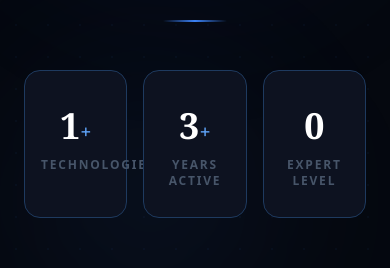
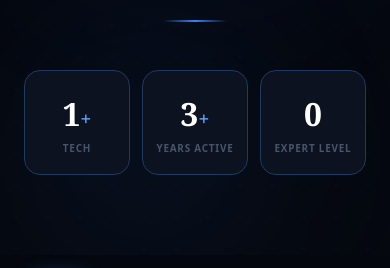
Before and after one commit to mahmudpial/portfolio_and_blog_app_fontend, a Vue app: page /skills in a window 390 px wide. Shown: the part 376-644 px from the top of the page. Built offline with nearby package versions, Linux system fonts and the light colour scheme; no server answers; the HTML template or start-up script is replaced by a standard one.

Commit message:
mobile resposive

```diff
--- a/src/views/public/SkillsView.vue
+++ b/src/views/public/SkillsView.vue
@@ -31,16 +31,16 @@
                     style="background:linear-gradient(90deg,transparent,#3B82F6,transparent);"></div>
 
                 <!-- Stats row -->
-                <div class="grid grid-cols-3 gap-4 max-w-2xl mx-auto">
+                <div class="stats-grid grid grid-cols-3 gap-4 max-w-2xl mx-auto">
                     <div v-for="stat in headerStats" :key="stat.label"
-                        class="rounded-2xl border py-7 px-4 transition-all hover:-translate-y-1"
+                        class="stat-card rounded-2xl border py-7 px-4 transition-all hover:-translate-y-1"
                         style="background:#0D1220;border-color:#1e3a5f;">
-                        <div class="font-bold text-white mb-1" style="font-size:36px;font-family:'Georgia',serif;">
+                        <div class="stat-value font-bold text-white mb-1" style="font-size:36px;font-family:'Georgia',serif;">
                             {{ stat.value }}<span style="font-size:20px;color:#60A5FA;">{{ stat.suffix }}</span>
                         </div>
-                        <div class="text-xs font-semibold uppercase tracking-widest"
+                        <div class="stat-label text-xs font-semibold uppercase tracking-widest"
                             style="color:#475569;font-family:system-ui;letter-spacing:.15em;">
-                            {{ stat.label }}
+                            {{ displayStatLabel(stat.label) }}
                         </div>
                     </div>
                 </div>
@@ -232,15 +232,46 @@
     border-color: #3B82F640 !important;
     box-shadow: 0 0 24px #3B82F612;
 }
+
+.stat-label {
+    line-height: 1.35;
+    overflow-wrap: anywhere;
+    word-break: break-word;
+}
+
+@media (max-width: 480px) {
+    .stats-grid {
+        gap: 0.75rem;
+    }
+
+    .stat-card {
+        padding: 1.15rem 0.55rem;
+    }
+
+    .stat-value {
+        font-size: 2rem !important;
+    }
+
+    .stat-label {
+        font-size: 0.62rem;
+        letter-spacing: 0.08em !important;
+    }
+}
 </style>
 
 <script setup>
-import { ref, computed, onMounted } from 'vue'
+import { ref, computed, onMounted, onBeforeUnmount } from 'vue'
 import api from '@/api/axios'
 
 const skills = ref([])
 const loading = ref(true)
 const activeCategory = ref('')
+const isSmallDisplay = ref(false)
+let viewportMediaQuery = null
+
+const handleViewportChange = (e) => {
+    isSmallDisplay.value = e.matches
+}
 
 const currentlyLearning = [
     'AI / Machine Learning',
@@ -250,6 +281,10 @@ const currentlyLearning = [
 ]
 
 onMounted(async () => {
+    viewportMediaQuery = window.matchMedia('(max-width: 480px)')
+    isSmallDisplay.value = viewportMediaQuery.matches
+    viewportMediaQuery.addEventListener('change', handleViewportChange)
+
     try {
         const { data } = await api.get('/skills')
         skills.value = data.data || []
@@ -258,6 +293,11 @@ onMounted(async () => {
     } finally {
         loading.value = false
     }
+
+})
+
+onBeforeUnmount(() => {
+    viewportMediaQuery?.removeEventListener('change', handleViewportChange)
 })
 
 // ── Derived categories ────────────────────────────────────
@@ -317,4 +357,9 @@ function getLevelStyle(pct) {
     if (pct >= 25) return 'background:#1e3a5f;color:#A8C4E8;border-color:#1e3a5f;'
     return 'background:#1e3a5f;color:#A8C4E8;border-color:#1e3a5f;'
 }
+
+function displayStatLabel(label) {
+    if (isSmallDisplay.value && label === 'Technologies') return 'Tech'
+    return label
+}
 </script>
```
